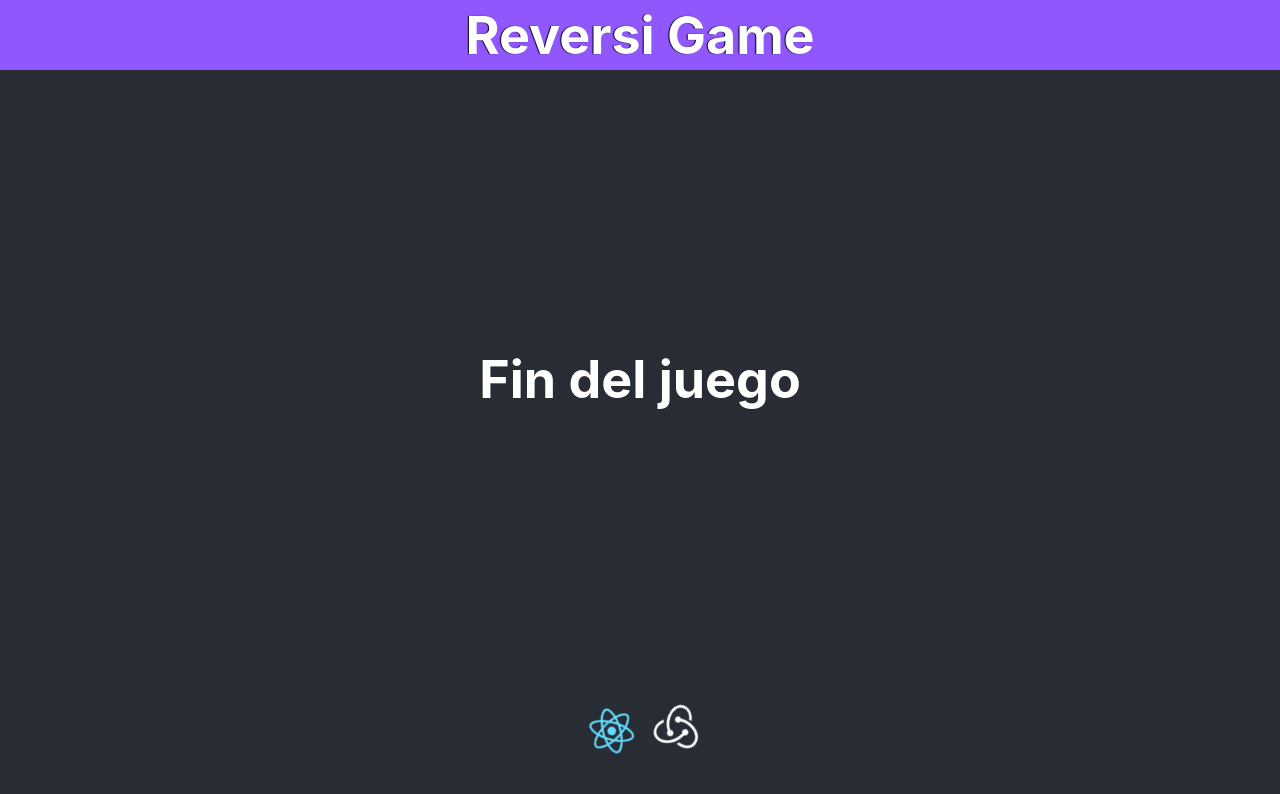
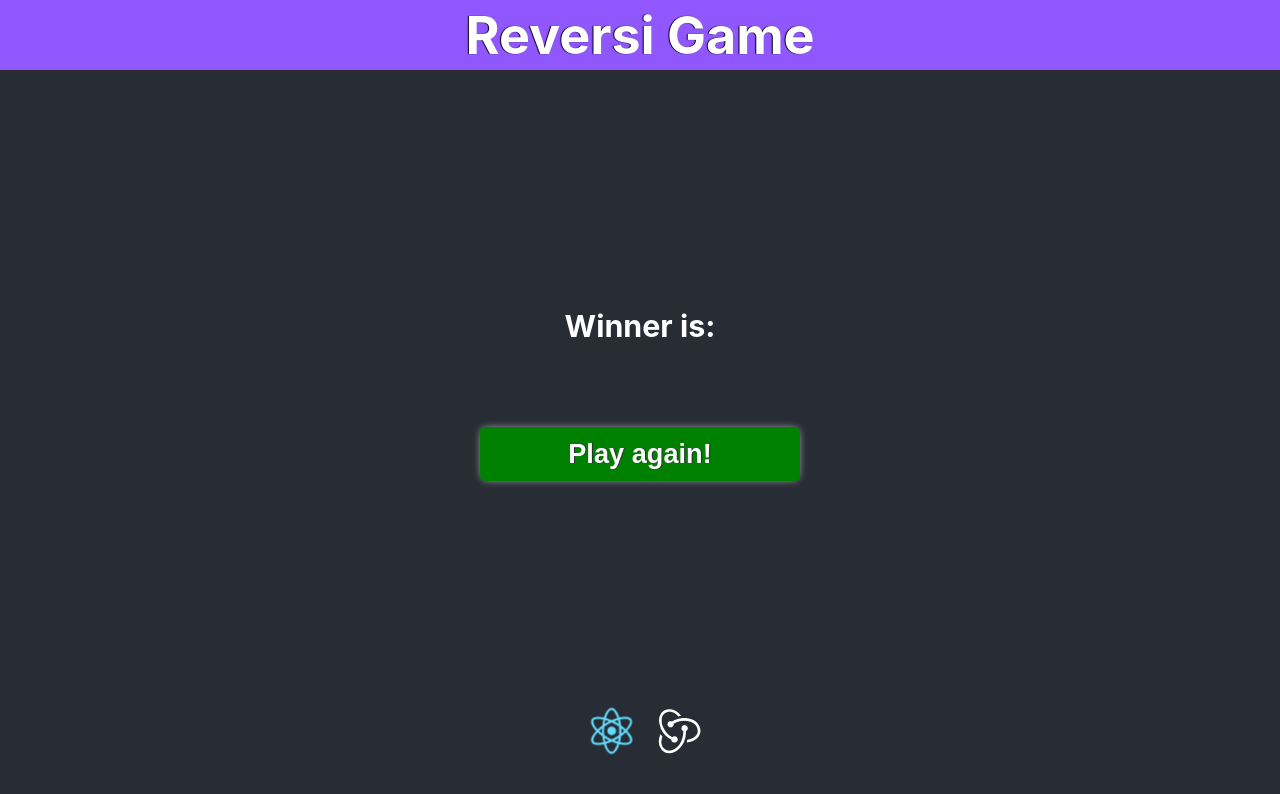
Before and after one commit to sebaveg/Reversi-Game, a React (Create React App) app: page /end in a window 1280 px wide. Shown: the top 794 px of the page. Built offline with nearby package versions, Linux system fonts and the light colour scheme.

Commit message:
End screen

```diff
--- /dev/null
+++ b/src/assets/styles/EndScreen.css
@@ -0,0 +1,3 @@
+.main {
+  width: 320px;
+}
--- a/src/containers/Cell.jsx
+++ b/src/containers/Cell.jsx
@@ -29,6 +29,7 @@ class Cell extends Component {
       board[x][y].allowedCell.forEach((cell) => {
         board[cell.X][cell.Y].disk = this.props.currentPlayer;
       });
+      this.props.changeTurn();
       this.props.addDisks(this.props.allowed.length); // dispatch action
       this.props.setBoard(board);
       // save position disks in the global state
@@ -38,7 +39,6 @@ class Cell extends Component {
       if (this.props.currentPlayer === 'white') {
         this.props.setPosDisksWhite([x, y]);
       }
-      this.props.changeTurn();
     } else {
       this.props.setError('No can put your disk here');
       setTimeout(() => {
--- a/src/containers/EndScreen.jsx
+++ b/src/containers/EndScreen.jsx
@@ -1,9 +1,25 @@
 import React, { Component } from 'react';
+import { connect } from 'react-redux';
+import { Link } from 'react-router-dom';
+
+import '../assets/styles/EndScreen.css';
 
 class EndScreen extends Component {
   render() {
-    return <h1>Fin del juego</h1>;
+    return (
+      <main className="main">
+        <h3>Winner is:</h3>
+        <h1>{this.props.winner}</h1>
+        <Link to="/">
+          <button className="button" type="button">Play again!</button>
+        </Link>
+      </main>
+    );
   }
 }
 
-export default EndScreen;
+const mapStateToProps = (state) => ({
+  winner: state.winner,
+});
+
+export default connect(mapStateToProps)(EndScreen);
--- a/src/containers/GameScreen.jsx
+++ b/src/containers/GameScreen.jsx
@@ -1,6 +1,6 @@
 import React, { Component } from 'react';
 import { connect } from 'react-redux';
-import { setStarted } from '../actions';
+import { setStarted, setWinner } from '../actions';
 
 import Board from './Board';
 import Players from '../components/Players';
@@ -14,9 +14,22 @@ class Game extends Component {
   }
 
   componentDidUpdate() {
-    // if (this.props.allowedCells === 0) {
-    //   console.log('has ganado');
-    // }
+    if (this.props.allowedCells === 0) {
+      this.winner();
+      this.props.history.push('/end');
+    }
+  }
+
+  winner() {
+    if (this.props.playerOne.totalDisks > this.props.playerTwo.totalDisks) {
+      this.props.setWinner(this.props.playerOne.name);
+    }
+    if (this.props.playerOne.totalDisks < this.props.playerTwo.totalDisks) {
+      this.props.setWinner(this.props.playerTwo.name);
+    }
+    if (this.props.playerOne.totalDisks === this.props.playerTwo.totalDisks) {
+      this.props.setWinner('Draw');
+    }
   }
 
   render() {
@@ -61,6 +74,7 @@ const mapStateToProps = (state) => ({
 
 const mapDispatchToProps = {
   setStarted,
+  setWinner,
 };
 
 export default connect(mapStateToProps, mapDispatchToProps)(Game);
```
